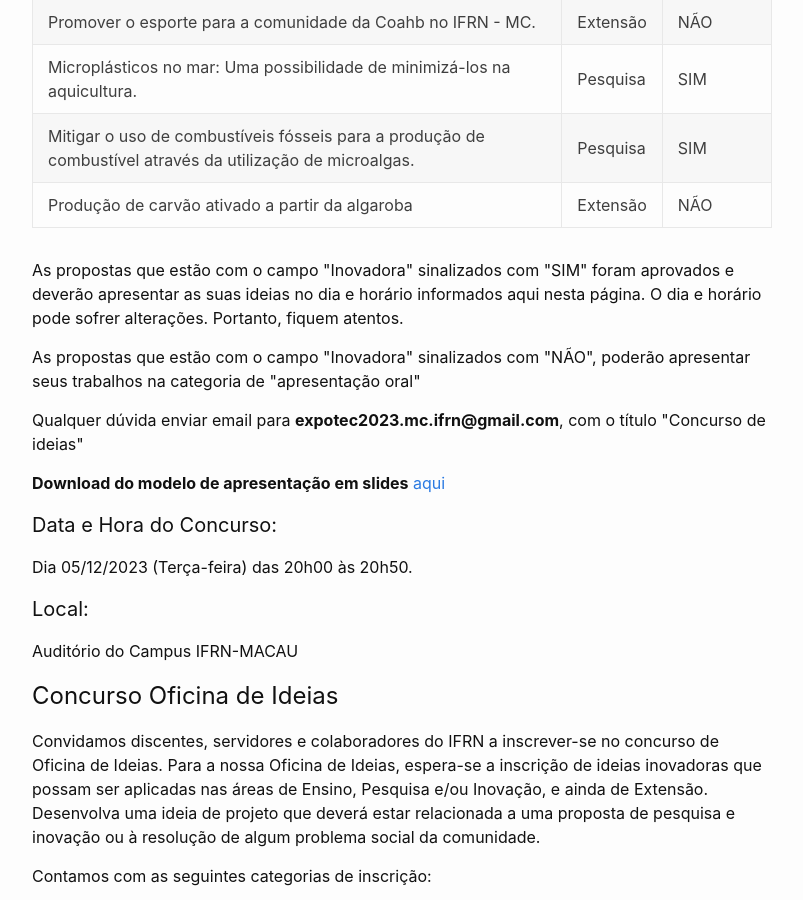
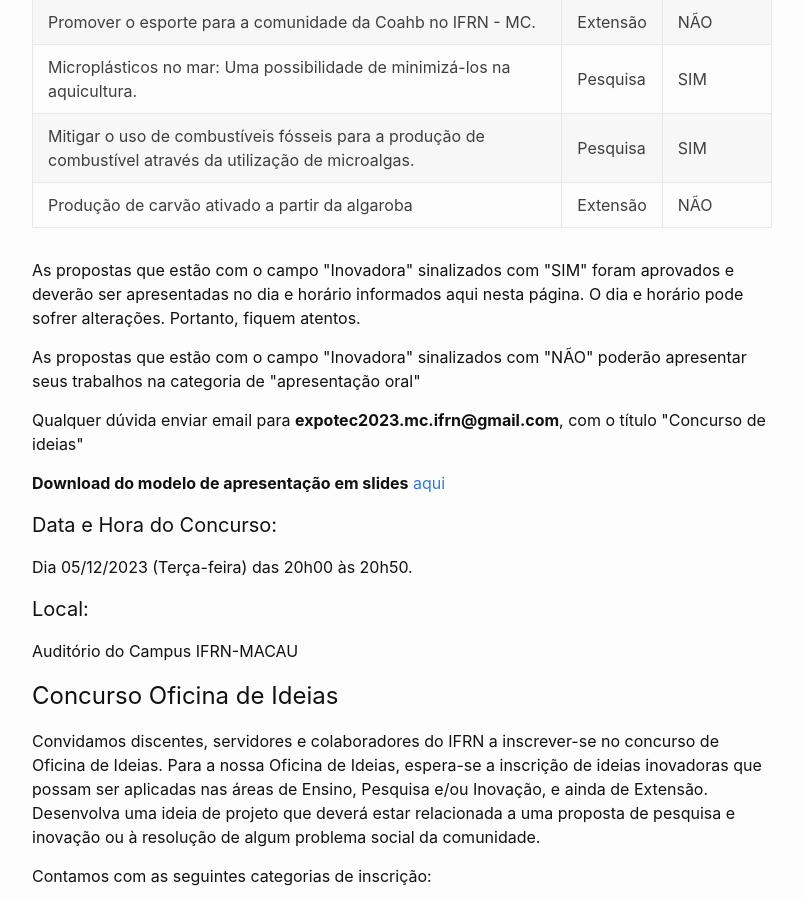
Before and after one commit to ifrn-macau/expotec2023, a Jekyll site: the page built from concurso.md, in a window 1280 px wide and 900 px high, scrolled down 375 px. Shown: the whole window, without its empty margins (238-1041 px from the left). Built offline with Jekyll 4.4.1, drawn with Linux system fonts in a browser that asks for light colours.

Commit message:
Atualização do config

```diff
--- a/concurso.md
+++ b/concurso.md
@@ -47,9 +47,9 @@ permalink: /concurso/
 
 </table>
 
-<p>As propostas que estão com o campo "Inovadora" sinalizados com "SIM" foram aprovados e deverão apresentar as suas ideias no dia e horário informados aqui nesta página. O dia e horário pode sofrer alterações. Portanto, fiquem atentos. </p>
+<p>As propostas que estão com o campo "Inovadora" sinalizados com "SIM" foram aprovados e deverão ser apresentadas no dia e horário informados aqui nesta página. O dia e horário pode sofrer alterações. Portanto, fiquem atentos. </p>
 
-<p>As propostas que estão com o campo "Inovadora" sinalizados com "NÃO", poderão apresentar seus trabalhos  na categoria de "apresentação oral"</p>
+<p>As propostas que estão com o campo "Inovadora" sinalizados com "NÃO" poderão apresentar seus trabalhos  na categoria de "apresentação oral"</p>
 
 <p>Qualquer dúvida enviar email para <b>expotec2023.mc.ifrn@gmail.com</b>, com o título "Concurso de ideias"</p>
 
```
